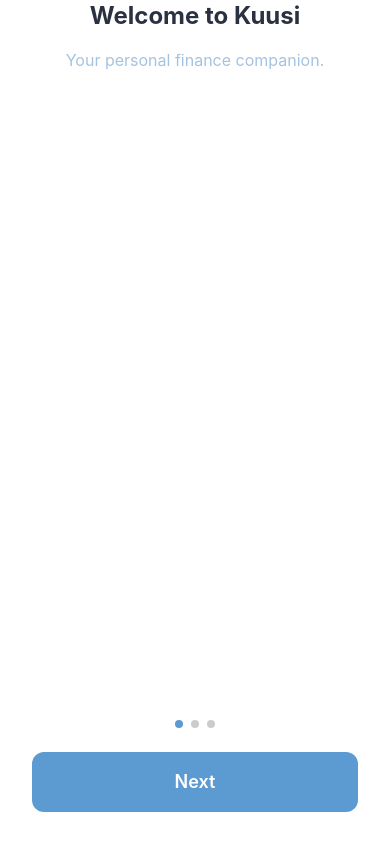
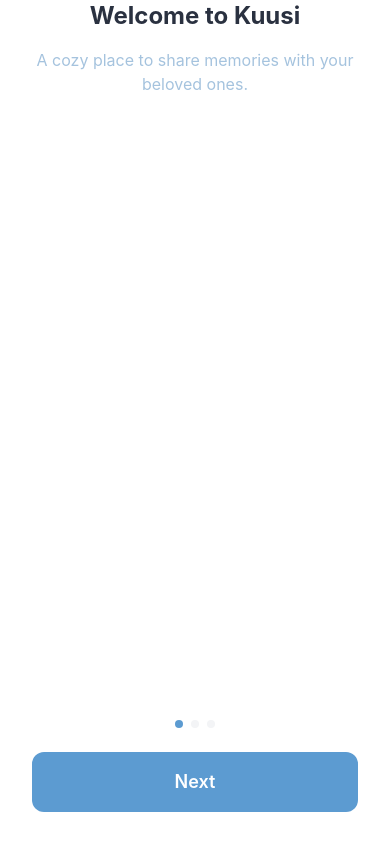
Before and after one commit to o6o6ooo/kuusi, a React Native app: screen /Onboarding in a window 390 px wide. Built offline with nearby package versions, Linux system fonts and the light colour scheme.

Commit message:
updated onboading tutorials

```diff
--- a/src/screens/Onboarding.tsx
+++ b/src/screens/Onboarding.tsx
@@ -1,21 +1,20 @@
 import React, { useRef, useState } from 'react';
 import { Dimensions, FlatList, Text, TouchableOpacity, View, useColorScheme } from 'react-native';
 import tw from 'twrnc';
-import { DarkTheme, LightTheme } from '../constants/theme'; // パスは調整
+import { DarkTheme, LightTheme } from '../constants/theme';
 
 const { width } = Dimensions.get('window');
 
 const slides = [
-    { id: '1', title: 'Welcome to Kuusi', description: 'Your personal finance companion.' },
-    { id: '2', title: 'Track Your Spending', description: 'Easily monitor your daily expenses.' },
-    { id: '3', title: 'Stay in Control', description: 'Get insights and manage your savings.' },
+    { id: '1', title: 'Welcome to Kuusi', description: 'A cozy place to share memories with your beloved ones.' },
+    { id: '2', title: 'Create or join groups', description: 'Bring your cherished ones together.' },
+    { id: '3', title: 'Organise your photos', description: 'Put hashtags and years to keep everything in order.' },
 ];
 
 export default function Onboarding({ navigation }: any) {
     const [currentIndex, setCurrentIndex] = useState(0);
     const flatListRef = useRef<FlatList<any>>(null);
 
-    // ダーク/ライトテーマを判定
     const scheme = useColorScheme();
     const theme = scheme === 'dark' ? DarkTheme : LightTheme;
 
@@ -34,7 +33,7 @@
 
     return (
         <View style={[tw`flex-1`, { backgroundColor: theme.background }]}>
-            {/* スライド */}
+            {/* tutorial */}
             <FlatList
                 ref={flatListRef}
                 data={slides}
@@ -55,20 +54,20 @@
                 keyExtractor={(item) => item.id}
             />
 
-            {/* インジケータ */}
+            {/* dots */}
             <View style={tw`flex-row justify-center mb-6`}>
                 {slides.map((_, index) => (
                     <View
                         key={index}
                         style={[
                             tw`w-2 h-2 rounded-full mx-1`,
-                            { backgroundColor: currentIndex === index ? theme.primary : '#ccc' },
+                            { backgroundColor: currentIndex === index ? theme.primary : theme.gray },
                         ]}
                     />
                 ))}
             </View>
 
-            {/* Next/Get Started ボタン */}
+            {/* Next/Get Started*/}
             <TouchableOpacity
                 style={[tw`mx-8 mb-8 p-4 rounded-xl`, { backgroundColor: theme.primary }]}
                 onPress={handleNext}
```
